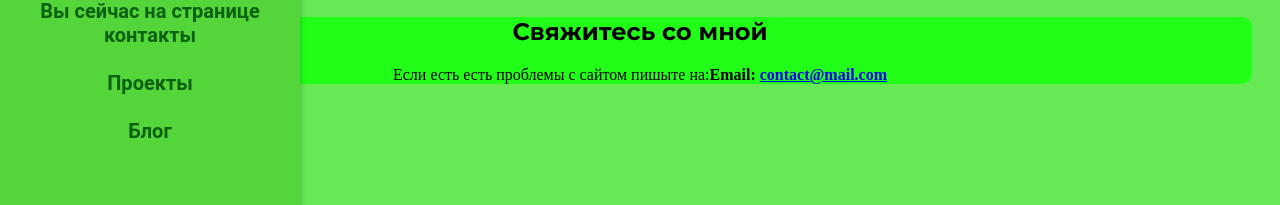
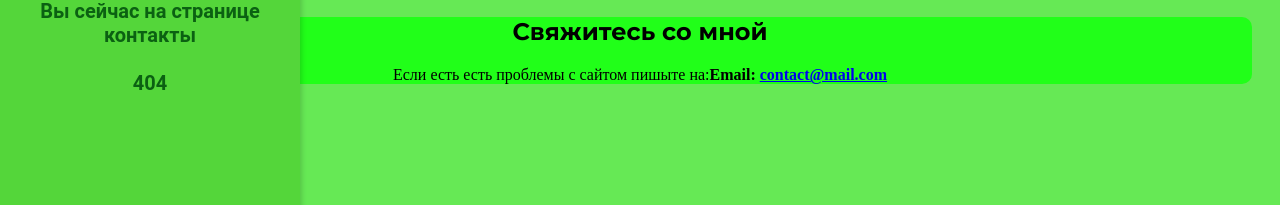
Before and after one commit to Del1ng/kontact, a plain HTML site: page index.html in a window 1280 px wide. Both pictures are taken after a click on the label 33 px from the left and 33 px from the top of the page. Shown: the part 189-394 px from the top of the page. Drawn offline with Linux system fonts and the light colour scheme.

Commit message:
Update index.html

```diff
--- a/index.html
+++ b/index.html
@@ -18,8 +18,7 @@
             <li><a class="menu__item" href="https://del1ng.github.io/last_project/">Главная</a></li>
             <li><a class="menu__item" href="https://del1ng.github.io/about/">Автор</a></li>
             <li><a class="menu__item" href="#">Вы сейчас на странице контакты</a></li>
-            <li><a class="menu__item" href="https://del1ng.github.io/404/">Проекты</a></li>
-            <li><a class="menu__item" href="https://del1ng.github.io/404/">Блог</a></li>
+            <li><a class="menu__item" href="https://del1ng.github.io/404/">404</a></li>
           </ul>
         </div>
     </header>
```
